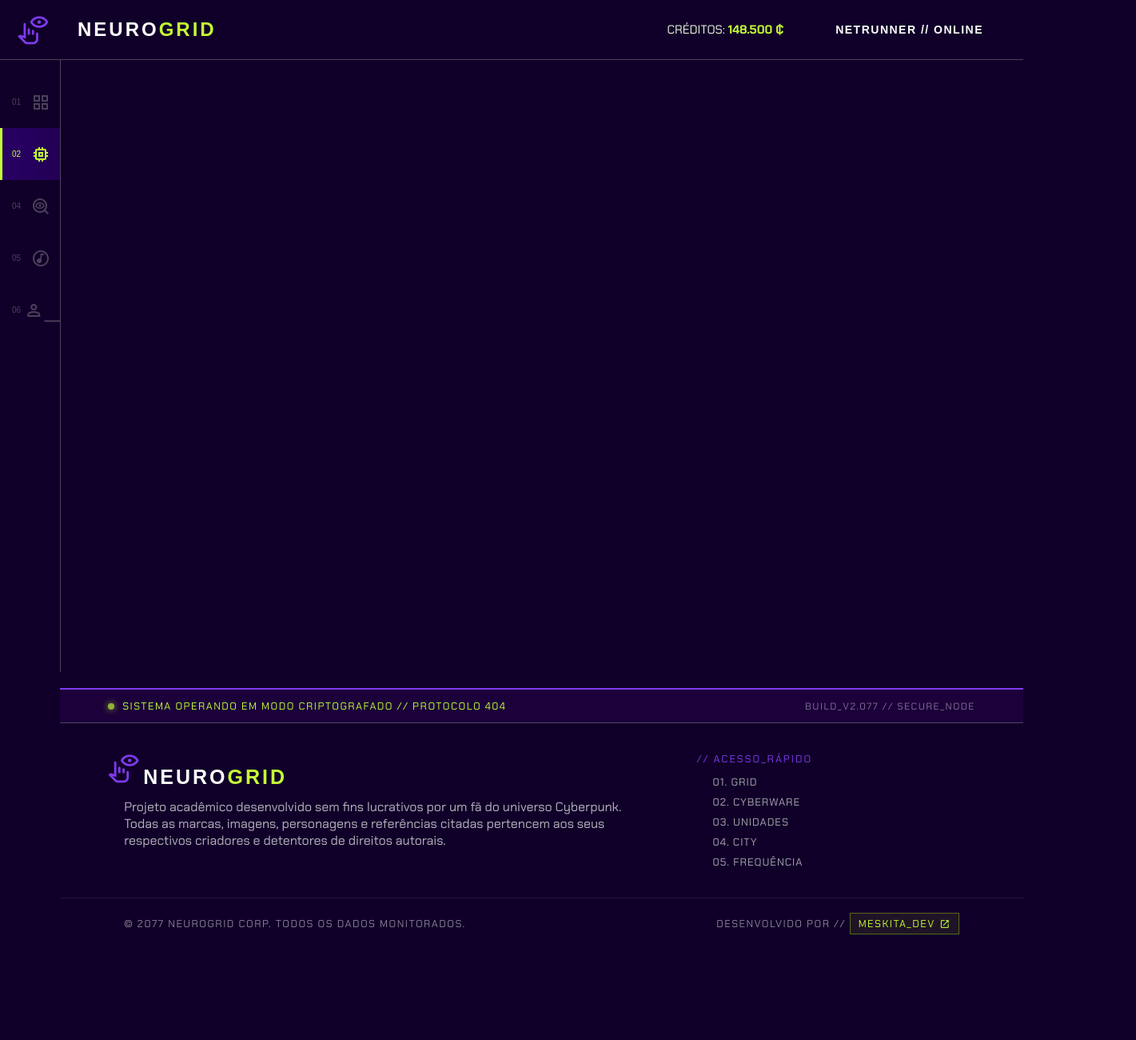
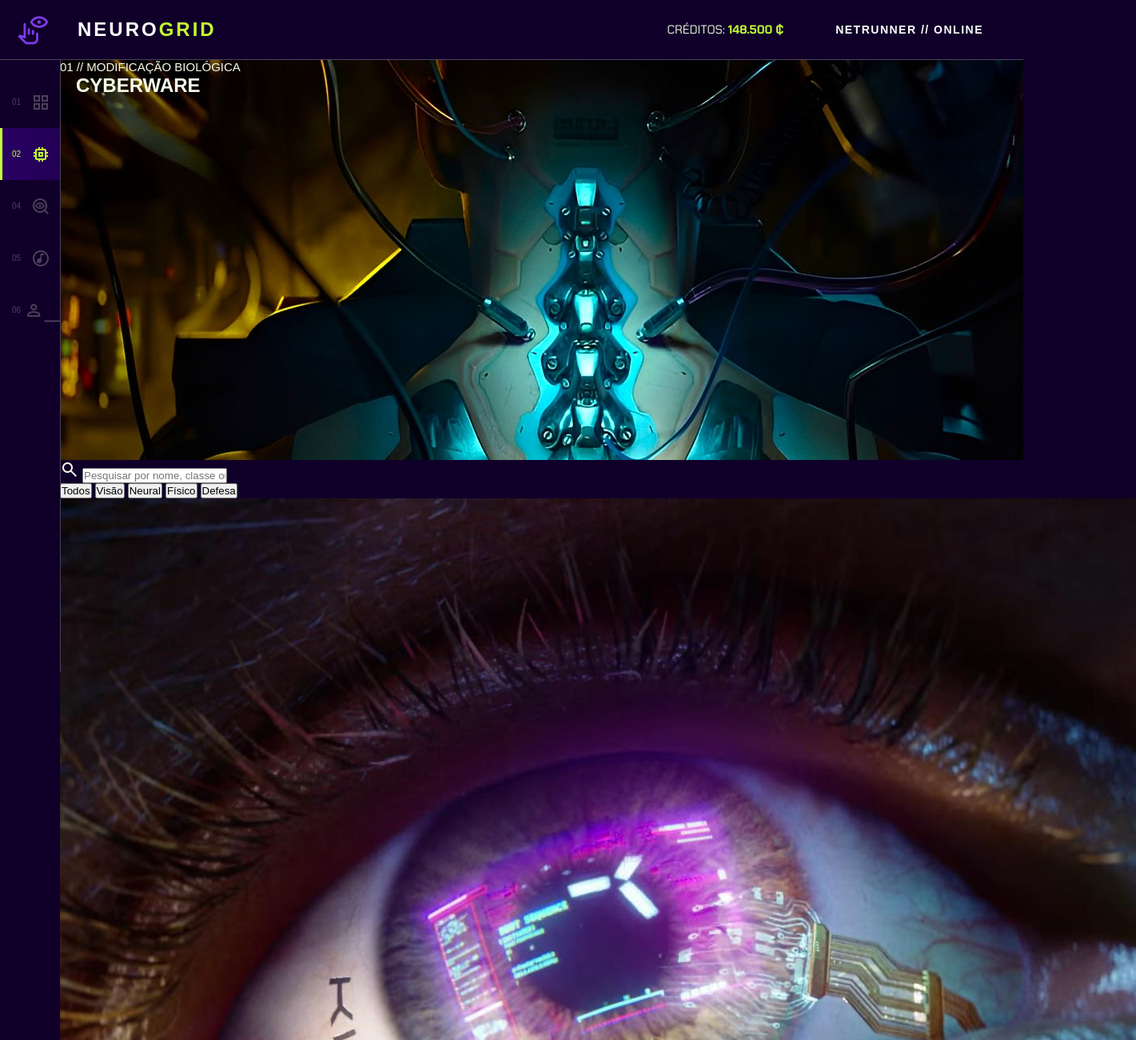
Before and after one commit to MeskitaDev/Cyberpunk-website, a plain HTML site: page cyberware.html in a window 1280 px wide. Shown: the top 1300 px of the page at 80% size, 1421 px wide, since content can reach past the window. Before the commit the page ends 1186 px from the top, so only its background shows below. Drawn offline with nearby package versions, Linux system fonts and the light colour scheme; a script that the page names is missing; a web font is replaced by a local one.

Commit message:
Começo da pagina Cyberwares

```diff
--- a/css/cyberware.css
+++ b/css/cyberware.css
@@ -1,8 +1,9 @@
 /* -----------------------------------
         IMAGEM
 -----------------------------------*/
-.img-coluna{
-
+.painel{
+    background-image: url(cybercoluna.jpg);
+    height: 500px;
 }
 
 .busca{
--- a/css/main.css
+++ b/css/main.css
@@ -36,6 +36,13 @@ body{
     overflow-x: hidden;
     margin-top: 70px;
     padding: 0;
+}
+
+.etiqueta{
+    font-family: var(--font-code);
+    font-size: 15px;
+    font-weight: 500;
+    margin-bottom: 20px;
 }
 
 .highlight {
--- a/cyberware.html
+++ b/cyberware.html
@@ -57,25 +57,58 @@
     </aside>
 
     <main>
-        <div class="painel">
-            <img src="" alt="">
-        </div>
+        <section class="painel" style="background-image: url('assets/imagens/cybercoluna.jpg');">
+            <div class="painel-overlay"></div>
 
-        <div class="bar">
+            <div class="painel-conteudo">
+                <div class="painel-esquerda">
+                    <span class="etiqueta">01 // MODIFICAÇÃO BIOLÓGICA</span>
+                    <h1>CYBERWARE</h1>
+                </div>
+            </div>
+        </section>
+
+        <!-- BARRA DE PESQUISA E FILTROS -->
+        <section class="bar" aria-label="Pesquisa e filtros de catálogo">
             <div class="src-bar">
+                <span class="material-symbols-outlined">search</span>
+                <input type="text" id="searchInput" placeholder="Pesquisar por nome, classe ou ID..." aria-label="Pesquisar implante">
+            </div>
 
+            <div class="filtro" role="group" aria-label="Filtrar por categoria">
+                <button type="button" class="filtro-btn active" data-filter="todos">Todos</button>
+                <button type="button" class="filtro-btn" data-filter="visao">Visão</button>
+                <button type="button" class="filtro-btn" data-filter="neural">Neural</button>
+                <button type="button" class="filtro-btn" data-filter="fisico">Físico</button>
+                <button type="button" class="filtro-btn" data-filter="defesa">Defesa</button>
             </div>
-            <div class="filtro">
+        </section>
 
-            </div>
-            <div class="">
+        <!-- GRADE DE PRODUTOS -->
+        <section class="card-products" id="productsGrid">
 
-            </div>
-        </div>
+            <!-- CARDS -->
+            <article class="product-card" data-category="visao">
+                <div class="product-top">
+                    <img src="assets/imagens/cybereye.jpg" alt="">
+                    <span class="product-id">CW-071</span>
+                    <span class="product-tier">MIL-SPEC</span>
+                </div>
 
-        <div class="card-products">
+                <div class="product-visual">
+                    <div class="hud-ring">
+                        <span class="material-symbols-outlined">visibility</span>
+                    </div>
+                </div>
 
-        </div>
+                <div class="product-info">
+                    <span class="product-cat">VISÃO</span>
+                    <h3>OptiK // Vanta</h3>
+                    <p>Óptica multiespectral com rastreio balístico e zoom neural integrado.</p>
+                </div>
+            </article>
+
+        </section>
     </main>
 
     <footer class="footer">
```
Also changed, not shown: css/index.css (+1 -10 lines), index.html (+1 -3 lines), assets/imagens/cybercoluna.jpg (added), assets/imagens/cybereye.jpg (added), js/app.js (deleted).
